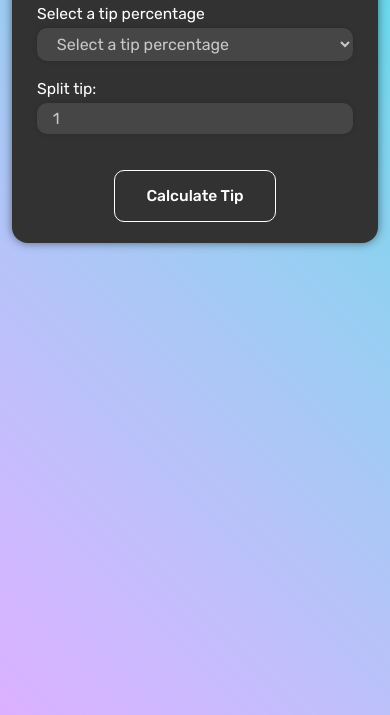
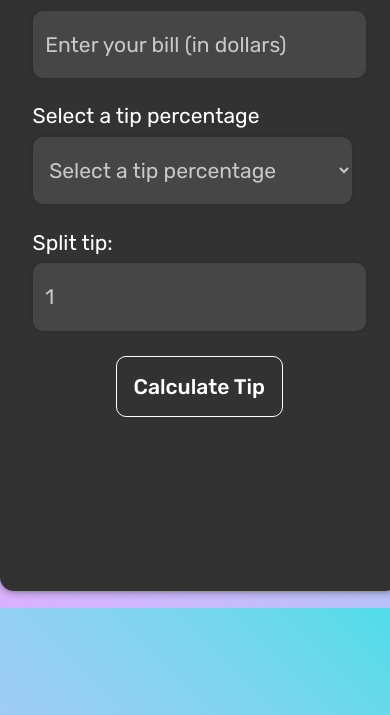
Before and after one commit to 5H4N3O/tip-calculator-site, a website with bundled scripts: page index.html in a window 390 px wide. Shown: the part 129-844 px from the top of the page. Built offline with nearby package versions, Linux system fonts and the light colour scheme.

Commit message:
Fixed poor mobile scaling

```diff
--- a/index.html
+++ b/index.html
@@ -13,8 +13,9 @@
   </head>
   <body>
     <div class="container">
+
+      <div class="interaction-container">
               <div class="title">Tip Calculator</div>
-      <div class="interaction-container">
         <div class="bill-row">
           <div class="input-bill-text">Enter bill amount:</div>
           <input
@@ -26,9 +27,8 @@
           />
         </div>
         <div class="tip-row">
-          <label for="tip-selection" class="tip-label"
-            >Select a tip percentage</label
-          >
+          <div class="tip-label">Select a tip percentage</div>
+          <div class="inline-tip-boxes">
             <select
               class="preset-tip-dropdown"
               name="tip-selection"
@@ -47,6 +47,7 @@
               placeholder="percent"
               min="0"
             />
+          </div>
         </div>
         <div class="split-row">
           <div class="split-row-text">Split tip:</div>
--- a/tip-calculator.css
+++ b/tip-calculator.css
@@ -6,27 +6,42 @@
   background: linear-gradient(45deg, oklch(82.6% 0.12 308.098) 0% 0%, oklch(82.592% 0.12 202.881) 100%);
 }
 
+html {
+  font-size: clamp(14px, 2vw, 18px);
+}
+
 div,
 button {
   color: white;
-  font-size: clamp(0.5rem, 4vw, 1.25rem);
 }
 
-input,
-select {
-  font-size: clamp(1rem, 1.5vw, 2rem);
+
+button, input, select, .custom-tip-input.show {
+  font-size: clamp(1rem, 2.5vh, 2.5rem);
+  padding: clamp(0.5rem, 1.5vh, 1rem);
+  box-sizing: border-box;
+}
+
+.input-bill-text, .tip-label, .split-row-text {
+  font-size: clamp(1rem, 2.5vh, 2rem);
+  margin-bottom: clamp(0.25rem, 1vh, 1rem);
+}
+
+.bill-row,
+.tip-row,
+.split-row {
+  width: 90%;
+  margin-bottom: clamp(1rem, 3vh, 5rem);
 }
 
 select,
-input {
+input,
+.custom-tip-input.show {
   background-color: rgb(70, 70, 70);
   border: none;
   color: rgb(200, 200, 200);
-  width: 90%;
-  padding-left: 5%;
-  padding-right: 5%;
-  padding-top: 2%;
-  padding-bottom: 2%;
+  width: 100%;
+  min-height: clamp(1rem, 8vh, 500rem);
   border-radius: 10px;
   box-shadow: 0px 0px 5px rgba(0, 0, 0, 0.15);
 }
@@ -43,95 +58,68 @@
 .container {
   display: flex;
   flex-direction: column;
-  height: 100vh;
-  width: 100vw;
+  height: 100%;
+  width: 100%;
   align-items: center;
 }
 
 .interaction-container {
   background-color: rgb(50, 50, 50);
   display: flex;
-  padding-left: 2%;
-  padding-right: 2%;
-  padding-top: 1%;
-  padding-bottom: 1%;
-  margin-bottom: 1px;
   flex-direction: column;
-  width: 90vw;
-  height: auto;
-  max-width: 500px;
   align-items: center;
-  border-radius: 16px;
-  box-shadow: 0px 0px 10px rgba(0, 0, 0, 0.5);
+
+  /* Wider on mobile, still limited on large desktop */
+  width: clamp(20rem, 95vw, 40rem);
+
+  /* Taller so it fills more space vertically */
+  min-height: clamp(30rem, 80vh, 100rem);
+
+  /* Padding scales with screen size */
+  padding: clamp(1rem, 3vw, 2rem);
+
+  margin: 2vh auto;
+  border-radius: 1rem;
+  box-shadow: 0 0 0.625rem rgba(0, 0, 0, 0.5);
 }
 
 .title {
-  color: rgb(50, 50, 50);
   display: flex;
   justify-content: center;
-  font-size: clamp(2rem, 6vw, 3rem);
+  font-size: clamp(2rem, 5vh, 4rem);
   font-weight: 500;
 }
 
 .bill-row {
+  margin-top: clamp(1rem, 3vh, 2.5rem);
   width: 90%;
-  margin-top: 5%;
-  margin-bottom: 5%;
 }
 
-.input-bill-text {
-  margin-bottom: 5px;
-}
-
-.bill-input {
-}
-
-.tip-row {
-  width: 90%;
-  margin-bottom: 5%;
-}
-
-.preset-tip-dropdown {
-  width: 100%;
-  margin-top: 5px;
+.inline-tip-boxes {
+  display: flex;
+  justify-content: space-between;
+  align-items: center;
+  gap: clamp(0.5rem, 2vh, 1rem);
 }
 
 .preset-tip-dropdown > option {
   font-size: clamp(0.5rem, 6vw, 1.25rem);
 }
 
-.tip-label {
-}
-
 .custom-tip-input {
-  display: block;
   margin: 0px;
+  min-height: 0px;
   padding: 0px;
-  width: 90%;
   opacity: 0;
   height: 0;
+  width: 0;
   overflow: hidden;
   transition: opacity 0s ease-out, margin 0.25s;
 }
 
 .custom-tip-input.show {
   opacity: 1;
-  height: auto;
-  margin-top: 5px;
-  padding-left: 5%;
-  padding-right: 5%;
-  padding-top: 2%;
-  padding-bottom: 2%;
   transition: opacity 0.25s ease-in, margin 0.25s;
-}
-
-.split-row {
-  width: 90%;
-  margin-bottom: 10%;
-}
-
-.split-row-text {
-  margin-bottom: 5px;
 }
 
 .calculate-button {
@@ -142,12 +130,9 @@
   border-radius: 10px;
   border-color: white;
   font-weight: 500;
-  padding-left: 2em;
-  padding-right: 2em;
-  padding-top: 1em;
-  padding-bottom: 1em;
+  padding: clamp(1rem, 2vh, 3rem);
+  margin-bottom: clamp(1rem, 2vh, 5rem);
   cursor: pointer;
-  margin-bottom: 5%;
   transition: background-color 0.15s, color 0.15s;
 }
 
@@ -159,6 +144,8 @@
 .output {
   opacity: 0;
   transition: opacity 0.5s;
+  font-size: clamp(1rem, 2.5vh, 2.5rem);
+
 }
 
 .output.show {
```
Lines whose indentation alone changed are shown as unchanged.
